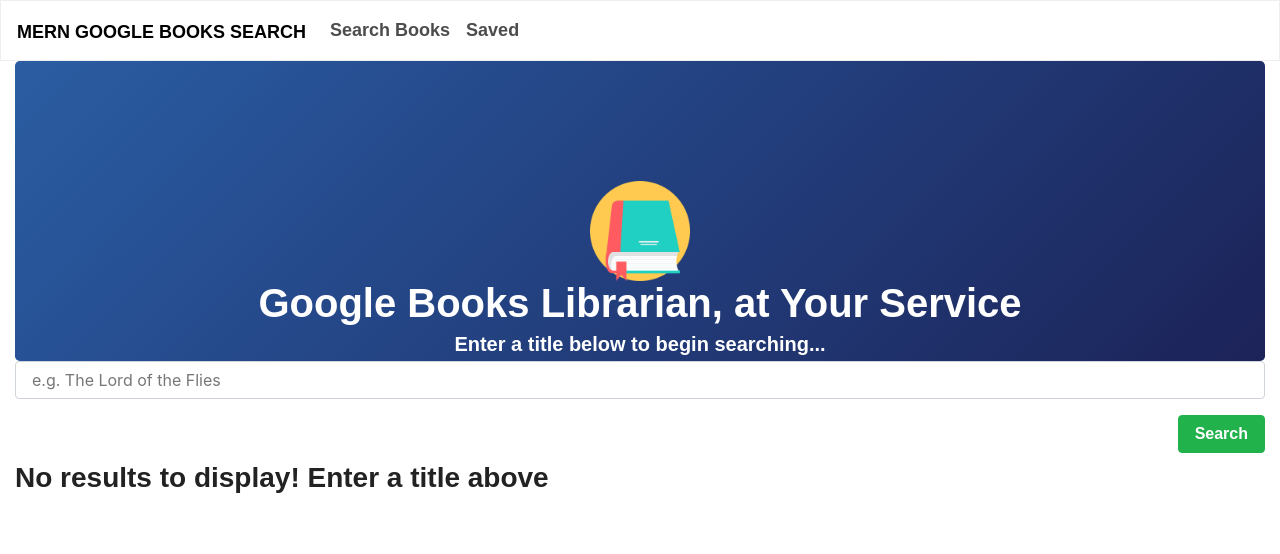
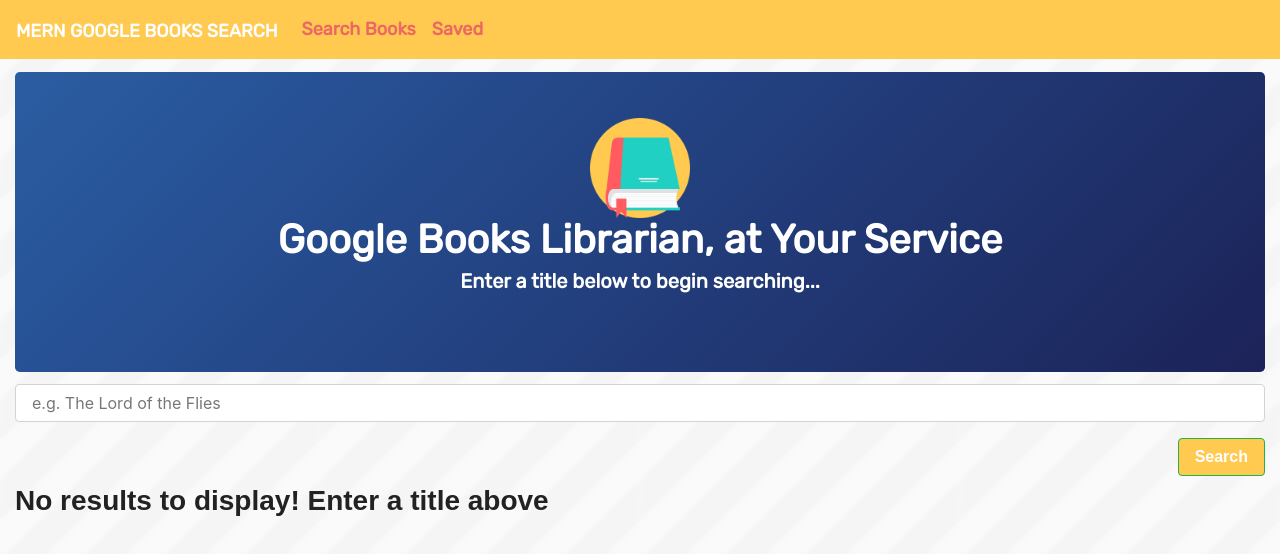
Before and after one commit to ThorNolan/React-Reading-List, a React (Create React App) app in the folder client/: page / in a window 1280 px wide. Shown: the top 554 px of the page. Built offline with nearby package versions, Linux system fonts and the light colour scheme; a web font is replaced by a local one.

Commit message:
Add new favicon and logo image, update some css on main page and reorganize components

```diff
--- a/client/public/index.html
+++ b/client/public/index.html
@@ -14,6 +14,9 @@
   <link rel="icon" type="image/png" sizes="16x16" href="%PUBLIC_URL%/favicon-16x16.png">
   <link rel="manifest" href="%PUBLIC_URL%/site.webmanifest">
 
+  <!-- google fonts link  -->
+  <link href="https://fonts.googleapis.com/css?family=Rubik|Roboto+Condensed" rel="stylesheet">
+
   <!-- link to Bootstrap -->
   <link rel="stylesheet" href="https://cdnjs.cloudflare.com/ajax/libs/bootswatch/4.0.0/journal/bootstrap.min.css" />
   <title>Google Books Search</title>
--- a/client/src/App.js
+++ b/client/src/App.js
@@ -3,11 +3,13 @@ import {BrowserRouter as Router, Route, Switch} from 'react-router-dom';
 import Nav from './components/Nav';
 import Search from './pages/Search';
 import Saved from './pages/Saved';
+import BGImg from './components/BGImg'
 
 
 const App = () => (
   <Router>
     <div>
+      <BGImg/>
       <Nav/>
       <Switch>
         <Route exact path="/" component={Search}/>
--- /dev/null
+++ b/client/src/components/BGImg/index.js
@@ -0,0 +1,10 @@
+import React from "react";
+import "./style.css";
+
+function BGImg() {
+  return (
+    <img src="/stripes-light.png" alt="striped background" className="bg-img" />
+  );
+}
+
+export default BGImg;
--- /dev/null
+++ b/client/src/components/BGImg/style.css
@@ -0,0 +1,10 @@
+img.bg-img {
+    min-height: 100%;
+    min-width: 1024px;
+    width: 100%;
+    height: auto;
+    position: fixed;
+    top: 0;
+    left: 0;
+    z-index: -2;
+}
--- a/client/src/components/BookImg/style.css
+++ b/client/src/components/BookImg/style.css
@@ -2,4 +2,5 @@
     width: 100px;
     height: 100px;
     margin: auto;
+    margin-top: -6%;
 }
--- a/client/src/components/Card/style.css
+++ b/client/src/components/Card/style.css
@@ -31,3 +31,7 @@
 .list-overflow-container li:last-child {
   border-bottom: none;
 }
+
+.btn-success {
+  background-color: #FFCA4F;
+}
--- a/client/src/components/Form/index.js
+++ b/client/src/components/Form/index.js
@@ -1,4 +1,5 @@
 import React from "react";
+import "./style.css";
 
 // This file exports the Input, TextArea, and FormBtn components
 
@@ -20,7 +21,7 @@ export function TextArea(props) {
 
 export function FormBtn(props) {
   return (
-    <button {...props} style={{ float: "right", marginBottom: 10 }} className="btn btn-success">
+    <button {...props} style={{ float: "right", marginBottom: 10 }} className="btn btn-success formBtn">
       {props.children}
     </button>
   );
--- /dev/null
+++ b/client/src/components/Form/style.css
@@ -0,0 +1,3 @@
+.formBtn {
+    background-color: #FFCA4F;
+}
--- a/client/src/components/Jumbotron/style.css
+++ b/client/src/components/Jumbotron/style.css
@@ -1,6 +1,8 @@
 .jumbotron {
     margin: 0;
     padding: 0;
+    margin-top: 1%;
+    margin-bottom: 1%;
     -webkit-font-smoothing: antialiased;
     -moz-osx-font-smoothing: grayscale;
       color: white;
@@ -9,8 +11,11 @@
       -webkit-animation: Gradient 15s ease infinite;
       -moz-animation: Gradient 15s ease infinite;
       animation: Gradient 15s ease infinite;
-  }
+}
 
+.jumbotron h1, h5{
+    font-family: 'Rubik', sans-serif;
+}
   /* The following keyframes accomplish the gradient background color effect (firefox and IE compatible) */
   @-webkit-keyframes Gradient {
       0% {
--- a/client/src/components/Nav/index.js
+++ b/client/src/components/Nav/index.js
@@ -5,12 +5,13 @@ import "./style.css";
 // Depending on the current path, this component sets the "active" class on the appropriate navigation link item
 function Navbar() {
   return (
-    <nav className="navbar navbar-expand-lg navbar-light bg-light">
+    <nav className="navbar navbar-expand-lg sticky-top">
       <Link className="navbar-brand" to="/">
         MERN Google Books Search
       </Link>
       <div>
         <ul className="navbar-nav">
+
           <li className="nav-item">
             <Link
               to="/search"
@@ -19,6 +20,7 @@ function Navbar() {
               Search Books
             </Link>
           </li>
+
           <li className="nav-item">
             <Link
               to="/saved"
@@ -27,6 +29,7 @@ function Navbar() {
               Saved
             </Link>
           </li>
+
         </ul>
       </div>
     </nav>
--- a/client/src/components/Nav/style.css
+++ b/client/src/components/Nav/style.css
@@ -1,3 +1,12 @@
 nav.navbar.navbar-default {
     margin-bottom: 0;
 }
+
+.navbar {
+    background-color: #FFCA4F;
+}
+
+.navbar-brand, .nav-item {
+    font-family: 'Rubik', sans-serif;
+    color: #fff;
+}
--- a/client/src/pages/Saved.js
+++ b/client/src/pages/Saved.js
@@ -40,7 +40,7 @@ class Saved extends Component {
                 <BookImg />
                 <h1>Google Books Librarian, at Your Service</h1>
 
-                <h5>Your Saved Books:</h5>
+                <h5>Your Saved Collection:</h5>
             </Jumbotron>
           </Col>
         </Row>
```
Also changed, not shown: client/public/stripes-light.png (added), 1 other file (tests, documents, lock files or other folders).
